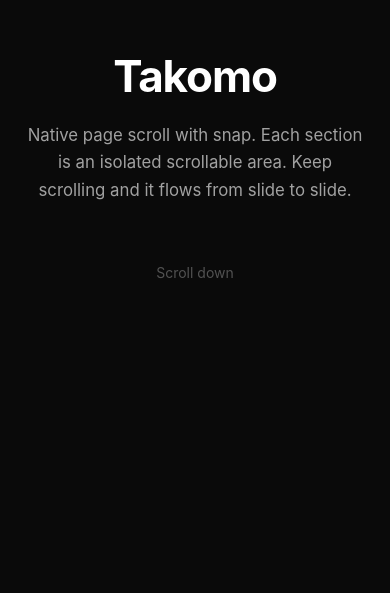
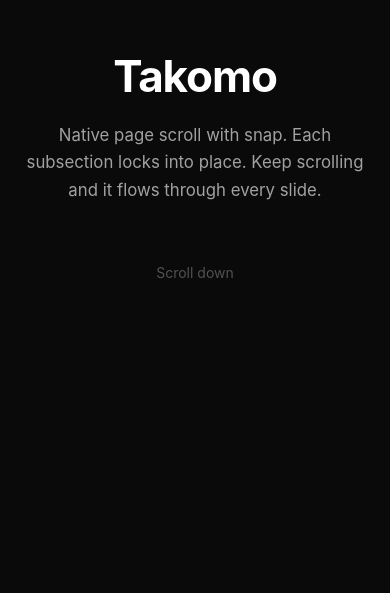
Before and after one commit to ktnlvr/takomo, a Next.js app: page / in a window 390 px wide. Shown: the part 251-844 px from the top of the page. Built offline with nearby package versions, Linux system fonts and the light colour scheme.

Commit message:
Make a nice scrollable layout

```diff
--- a/app/components/ScrollSection.tsx
+++ b/app/components/ScrollSection.tsx
@@ -1,8 +1,10 @@
 "use client";
 
 import { useEffect, useRef, useState } from "react";
+import { useLenis } from "lenis/react";
+import Snap from "lenis/snap";
 
-// ── Data model (composable) ──────────────────────
+// ── Data model ───────────────────────────────────
 interface SlideDef {
   id: string;
   title: string;
@@ -22,111 +24,60 @@
     id: "aa",
     label: "AA",
     slides: [
-      {
-        id: "aa-1",
-        title: "Origins",
-        text: "Every great project begins with a single question. What are we building, and why does it matter? The answer shapes everything that follows.",
-        imageW: 600,
-        imageH: 400,
-      },
-      {
-        id: "aa-2",
-        title: "Vision",
-        text: "A clear vision cuts through complexity. It is the north star that keeps the team aligned when decisions get hard and trade-offs multiply.",
-        imageW: 600,
-        imageH: 450,
-      },
-      {
-        id: "aa-3",
-        title: "Scope",
-        text: "Knowing what not to build is as important as knowing what to build. Scope discipline separates shipped products from endless prototypes.",
-        imageW: 600,
-        imageH: 350,
-      },
-      {
-        id: "aa-4",
-        title: "Foundation",
-        text: "The first architecture decisions echo for years. Invest in clean interfaces, explicit boundaries, and a foundation that welcomes change.",
-        imageW: 600,
-        imageH: 500,
-      },
+      { id: "aa-1", title: "Origins", text: "Every great project begins with a single question. What are we building, and why does it matter? The answer shapes everything that follows.", imageW: 600, imageH: 400 },
+      { id: "aa-2", title: "Vision", text: "A clear vision cuts through complexity. It is the north star that keeps the team aligned when decisions get hard and trade-offs multiply.", imageW: 600, imageH: 450 },
+      { id: "aa-3", title: "Scope", text: "Knowing what not to build is as important as knowing what to build. Scope discipline separates shipped products from endless prototypes.", imageW: 600, imageH: 350 },
+      { id: "aa-4", title: "Foundation", text: "The first architecture decisions echo for years. Invest in clean interfaces, explicit boundaries, and a foundation that welcomes change.", imageW: 600, imageH: 500 },
     ],
   },
   {
     id: "bb",
     label: "BB",
     slides: [
-      {
-        id: "bb-1",
-        title: "Prototype",
-        text: "Build the smallest thing that proves the riskiest assumption. Speed of learning compounds. Throw it away when you are done.",
-        imageW: 550,
-        imageH: 420,
-      },
-      {
-        id: "bb-2",
-        title: "Iterate",
-        text: "Rough edges are information, not failure. Each iteration sharpens the model of what the system needs to be. Measure, learn, adjust.",
-        imageW: 600,
-        imageH: 380,
-      },
-      {
-        id: "bb-3",
-        title: "Integrate",
-        text: "Systems are not islands. The seams between components carry more complexity than the components themselves. Design the edges first.",
-        imageW: 500,
-        imageH: 450,
-      },
-      {
-        id: "bb-4",
-        title: "Harden",
-        text: "Assertions, bounds, and invariants are not overhead. They are the safety net that lets you move fast without breaking things in production.",
-        imageW: 580,
-        imageH: 400,
-      },
+      { id: "bb-1", title: "Prototype", text: "Build the smallest thing that proves the riskiest assumption. Speed of learning compounds. Throw it away when you are done.", imageW: 550, imageH: 420 },
+      { id: "bb-2", title: "Iterate", text: "Rough edges are information, not failure. Each iteration sharpens the model of what the system needs to be. Measure, learn, adjust.", imageW: 600, imageH: 380 },
+      { id: "bb-3", title: "Integrate", text: "Systems are not islands. The seams between components carry more complexity than the components themselves. Design the edges first.", imageW: 500, imageH: 450 },
+      { id: "bb-4", title: "Harden", text: "Assertions, bounds, and invariants are not overhead. They are the safety net that lets you move fast without breaking things in production.", imageW: 580, imageH: 400 },
     ],
   },
   {
     id: "cc",
     label: "CC",
     slides: [
-      {
-        id: "cc-1",
-        title: "Deploy",
-        text: "Shipping is a feature. The ability to push changes confidently, roll back safely, and observe what happens is the real product.",
-        imageW: 600,
-        imageH: 430,
-      },
-      {
-        id: "cc-2",
-        title: "Observe",
-        text: "Metrics, logs, and traces are not afterthoughts. Instrument from day one. You cannot improve what you cannot measure.",
-        imageW: 550,
-        imageH: 470,
-      },
-      {
-        id: "cc-3",
-        title: "Evolve",
-        text: "The best systems are not the ones that are perfect on launch day. They are the ones that can adapt when the world changes around them.",
-        imageW: 600,
-        imageH: 390,
-      },
+      { id: "cc-1", title: "Deploy", text: "Shipping is a feature. The ability to push changes confidently, roll back safely, and observe what happens is the real product.", imageW: 600, imageH: 430 },
+      { id: "cc-2", title: "Observe", text: "Metrics, logs, and traces are not afterthoughts. Instrument from day one. You cannot improve what you cannot measure.", imageW: 550, imageH: 470 },
+      { id: "cc-3", title: "Evolve", text: "The best systems are not the ones that are perfect on launch day. They are the ones that can adapt when the world changes around them.", imageW: 600, imageH: 390 },
     ],
   },
 ];
 
-// ── A single scrollable subsection (text + image) ─
+// ── Build a lookup: slide id → { sectionId, indexInSection } ──
+function buildSectionMap(sections: SectionDef[]) {
+  const map = new Map<string, { sectionId: string; index: number }>();
+  sections.forEach((section) => {
+    section.slides.forEach((slide, i) => {
+      map.set(slide.id, { sectionId: section.id, index: i });
+    });
+  });
+  return map;
+}
+
+// ── A single subsection (page-level slide) ───────
 function SubSlide({
   slide,
   sectionLabel,
   index,
+  totalInSection,
+  isHighlighted,
 }: {
   slide: SlideDef;
   sectionLabel: string;
   index: number;
+  totalInSection: number;
+  isHighlighted: boolean;
 }) {
   return (
-    <div data-sub={slide.id} className="subsection">
+    <div data-sub={slide.id} className="slide subsection-slide">
       <div className="subsection-text">
         <span className="text-xs font-medium tracking-widest text-neutral-500 uppercase">
           {sectionLabel} / {index + 1}
@@ -143,103 +94,12 @@
           className="max-w-full max-h-[50vh] rounded-xl object-cover max-md:max-h-[32vh]"
         />
       </div>
-    </div>
-  );
-}
-
-// ── A section: 100vh locked frame + isolated scroll ─
-function SectionBlock({ section }: { section: SectionDef }) {
-  const [activeIndex, setActiveIndex] = useState(0);
-  const scrollElRef = useRef<HTMLDivElement>(null);
-
-  useEffect(() => {
-    const el = scrollElRef.current;
-    if (!el) return;
-
-    let scrollTimer: ReturnType<typeof setTimeout>;
-    let isSnapping = false;
-
-    const getSubEls = () =>
-      Array.from(el.querySelectorAll<HTMLElement>("[data-sub]"));
-
-    const getNearestIndex = () => {
-      const containerRect = el.getBoundingClientRect();
-      const mid = containerRect.top + containerRect.height / 2;
-      const subEls = getSubEls();
-      let best = 0;
-      let bestDist = Infinity;
-      subEls.forEach((subEl, i) => {
-        const rect = subEl.getBoundingClientRect();
-        const center = rect.top + rect.height / 2;
-        const dist = Math.abs(center - mid);
-        if (dist < bestDist) {
-          bestDist = dist;
-          best = i;
-        }
-      });
-      return best;
-    };
-
-    const updateSlider = () => {
-      setActiveIndex(getNearestIndex());
-    };
-
-    const snapToNearest = () => {
-      if (isSnapping) return;
-
-      const subEls = getSubEls();
-      if (!subEls.length) return;
-
-      const best = getNearestIndex();
-      const containerRect = el.getBoundingClientRect();
-      const mid = containerRect.top + containerRect.height / 2;
-      const bestRect = subEls[best].getBoundingClientRect();
-      const bestCenter = bestRect.top + bestRect.height / 2;
-      const error = Math.abs(bestCenter - mid);
-
-      // Already snapped — nothing to do
-      if (error < 2) return;
-
-      // Snap into place
-      isSnapping = true;
-      setActiveIndex(best);
-      el.scrollTo({ top: subEls[best].offsetTop, behavior: "smooth" });
-      setTimeout(() => {
-        isSnapping = false;
-      }, 400);
-    };
-
-    const onScroll = () => {
-      updateSlider();
-      clearTimeout(scrollTimer);
-      scrollTimer = setTimeout(snapToNearest, 120);
-    };
-
-    // Ensure we start snapped to the first subsection
-    updateSlider();
-
-    el.addEventListener("scroll", onScroll, { passive: true });
-    return () => {
-      el.removeEventListener("scroll", onScroll);
-      clearTimeout(scrollTimer);
-    };
-  }, []);
-
-  return (
-    <div className="section-frame">
-      <div className="section-scroll" ref={scrollElRef}>
-        {section.slides.map((slide, i) => (
-          <SubSlide key={slide.id} slide={slide} sectionLabel={section.label} index={i} />
-        ))}
-      </div>
-
-      <div className="subsection-slider">
-        {section.slides.map((s, i) => (
+      {/* Slider dots — left side, spans this section */}
+      <div className="slide-dots">
+        {Array.from({ length: totalInSection }, (_, i) => (
           <div
-            key={s.id}
-            className={`w-1.5 h-1.5 rounded-full transition-all duration-300 ${
-              i === activeIndex ? "bg-white scale-150" : "bg-neutral-700"
-            }`}
+            key={i}
+            className={`slide-dot ${i === index && isHighlighted ? "slide-dot--active" : ""}`}
           />
         ))}
       </div>
@@ -247,32 +107,74 @@
   );
 }
 
-// ── Full-page hero ───────────────────────────────
+// ── Transition slide ─────────────────────────────
+function TransitionSlide({ label, count }: { label: string; count: number }) {
+  return (
+    <div className="slide transition-slide">
+      <span className="transition-label">{label}</span>
+      <span className="transition-sub">{count} ideas</span>
+    </div>
+  );
+}
+
+// ── Hero ─────────────────────────────────────────
 function Hero() {
   return (
-    <section className="hero">
+    <section className="slide hero">
       <h1 className="text-6xl font-bold text-white mb-6 tracking-tight">Takomo</h1>
       <p className="text-xl text-neutral-400 leading-relaxed max-w-xl">
-        Native page scroll with snap. Each section is an isolated scrollable
-        area. Keep scrolling and it flows from slide to slide.
+        Native page scroll with snap. Each subsection locks into place. Keep
+        scrolling and it flows through every slide.
       </p>
       <div className="mt-16 text-neutral-600 text-sm animate-bounce">Scroll down</div>
     </section>
   );
 }
 
-// ── Transition slide (section intro) ─────────────
-function TransitionSlide({ label, count }: { label: string; count: number }) {
-  return (
-    <div className="transition-slide">
-      <span className="transition-label">{label}</span>
-      <span className="transition-sub">{count} ideas</span>
-    </div>
-  );
-}
+// ── Page ─────────────────────────────────────────
+export default function ScrollSection() {
+  const [activeIndices, setActiveIndices] = useState<Record<string, number>>({});
+  const sectionMapRef = useRef(buildSectionMap(SECTIONS));
+  const snapRef = useRef<Snap | null>(null);
 
-// ── Page composition ─────────────────────────────
-export default function ScrollSection() {
+  // Set up Lenis snap once the Lenis instance is available
+  useLenis((lenis) => {
+    if (snapRef.current) return;
+
+    // Wait one frame so the DOM elements exist
+    requestAnimationFrame(() => {
+      const els = document.querySelectorAll<HTMLElement>("[data-sub]");
+      if (!els.length) return;
+
+      const snap = new Snap(lenis, { type: "mandatory" });
+      snap.addElements(Array.from(els), { align: "start" });
+      snapRef.current = snap;
+    });
+  });
+
+  // IntersectionObserver — track which subsection is centered → update dots
+  useEffect(() => {
+    const map = sectionMapRef.current;
+
+    const observer = new IntersectionObserver(
+      (entries) => {
+        entries.forEach((entry) => {
+          if (entry.isIntersecting) {
+            const id = entry.target.getAttribute("data-sub");
+            const info = id ? map.get(id) : undefined;
+            if (info) {
+              setActiveIndices((prev) => ({ ...prev, [info.sectionId]: info.index }));
+            }
+          }
+        });
+      },
+      { threshold: 0.55 }
+    );
+
+    document.querySelectorAll<HTMLElement>("[data-sub]").forEach((el) => observer.observe(el));
+    return () => observer.disconnect();
+  }, []);
+
   return (
     <>
       <Hero />
@@ -280,12 +182,21 @@
       {SECTIONS.map((section) => (
         <div key={section.id}>
           <TransitionSlide label={section.label} count={section.slides.length} />
-          <SectionBlock section={section} />
+          {section.slides.map((slide, i) => (
+            <SubSlide
+              key={slide.id}
+              slide={slide}
+              sectionLabel={section.label}
+              index={i}
+              totalInSection={section.slides.length}
+              isHighlighted={activeIndices[section.id] === i}
+            />
+          ))}
         </div>
       ))}
 
-      <footer className="footer">
-        <p>Takomo &mdash; native scroll-snap layout</p>
+      <footer className="slide footer">
+        <p>Takomo &mdash; Lenis scroll-snap layout</p>
       </footer>
     </>
   );
--- a/app/globals.css
+++ b/app/globals.css
@@ -1,14 +1,4 @@
 @import "tailwindcss";
-
-:root {
-  --vh: 1vh;
-  --nav-height: 0px;
-}
-
-html {
-  scroll-snap-type: y mandatory;
-  scroll-behavior: smooth;
-}
 
 html,
 body {
@@ -16,26 +6,25 @@
   padding: 0;
   background: #0a0a0a;
   color: #e5e5e5;
-  font-family:
-    "Inter",
-    system-ui,
-    -apple-system,
-    sans-serif;
-  /* Smooth momentum scrolling on iOS */
-  -webkit-overflow-scrolling: touch;
+  font-family: "Inter", system-ui, -apple-system, sans-serif;
 }
 
-/* Fallback: use 100dvh where supported for accurate mobile height */
-.hero,
-.transition-slide,
-.section-frame {
+/* Lenis smooth scroll — disable browser default snap,
+   lenis/snap handles all snapping. */
+html.lenis {
+  scroll-behavior: auto;
+}
+
+/* ── Every visible screen is a "slide" ─────────── */
+.slide {
   height: 100vh;
   height: 100dvh;
+  position: relative;
+  overflow: hidden;
 }
 
-/* ── Hero ────────────────────────────────────── */
+/* ── Hero ──────────────────────────────────────── */
 .hero {
-  scroll-snap-align: start;
   display: flex;
   flex-direction: column;
   align-items: center;
@@ -44,15 +33,13 @@
   padding: 24px;
 }
 
-/* ── Transition Slide ────────────────────────── */
+/* ── Transition Slide ──────────────────────────── */
 .transition-slide {
-  scroll-snap-align: start;
   display: flex;
   flex-direction: column;
   align-items: center;
   justify-content: center;
   gap: 8px;
-  background: #0a0a0a;
 }
 
 .transition-label {
@@ -71,45 +58,12 @@
   text-transform: uppercase;
 }
 
-/* ── Section Frame (snap target) ─────────────── */
-.section-frame {
-  scroll-snap-align: start;
-  display: flex;
-  margin: 0 14%;
-  position: relative;
-  overflow: hidden;
-}
-
-/* ── Isolated scrollable subsections ───────────
-   No CSS snap here — JS enforces snapping instead.
-   No overscroll-behavior: contain — so when the user
-   reaches the last subsection, the scroll chains into
-   the page and continues to the next slide. */
-.section-scroll {
-  flex: 1;
-  overflow-y: auto;
-  overflow-x: hidden;
-  scrollbar-width: none;
-  -webkit-overflow-scrolling: touch;
-  overscroll-behavior-y: auto;
-  display: flex;
-  flex-direction: column;
-  position: relative;
-}
-
-.section-scroll::-webkit-scrollbar {
-  display: none;
-}
-
-/* Each subsection is exactly one container height.
-   JS snaps to the nearest one on every scroll-end. */
-.subsection {
-  flex-shrink: 0;
-  height: 100%;
+/* ── Subsection slide (text + image) ───────────── */
+.subsection-slide {
   display: flex;
   align-items: stretch;
   gap: 24px;
-  padding: 48px 0;
+  padding: 48px 14%;
 }
 
 .subsection-text {
@@ -129,10 +83,10 @@
   min-height: 0;
 }
 
-/* ── Subsection slider (left of frame) ────────── */
-.subsection-slider {
+/* ── Slider dots (left side of each subsection) ── */
+.slide-dots {
   position: absolute;
-  left: -24px;
+  left: calc(14% - 24px);
   top: 50%;
   transform: translateY(-50%);
   display: flex;
@@ -141,11 +95,23 @@
   z-index: 10;
 }
 
-/* ── Footer ──────────────────────────────────── */
+.slide-dot {
+  width: 6px;
+  height: 6px;
+  border-radius: 9999px;
+  background: #333;
+  transition: all 0.3s ease;
+}
+
+.slide-dot--active {
+  background: #fff;
+  transform: scale(1.6);
+}
+
+/* ── Footer ────────────────────────────────────── */
 .footer {
   height: 40vh;
   height: 40dvh;
-  scroll-snap-align: start;
   display: flex;
   align-items: center;
   justify-content: center;
@@ -153,19 +119,13 @@
   font-size: 0.875rem;
 }
 
-/* ── Mobile / tablet (≤ 768px) ───────────────────
-   Stack: image on top, text below. The whole page and
-   inner section both scroll naturally with momentum. */
+/* ── Mobile / tablet (≤ 768px) ─────────────────── */
 @media (max-width: 768px) {
-  .section-frame {
-    margin: 0 6%;
-  }
-
-  .subsection {
-    flex-direction: column-reverse; /* image (2nd child) goes on top */
+  .subsection-slide {
+    flex-direction: column-reverse;
     align-items: stretch;
     gap: 8px;
-    padding: 16px 0;
+    padding: 16px 6%;
   }
 
   .subsection-text {
@@ -187,8 +147,8 @@
     justify-content: center;
   }
 
-  .subsection-slider {
-    left: -10px;
+  .slide-dots {
+    left: 6%;
     gap: 8px;
   }
 
--- a/app/layout.tsx
+++ b/app/layout.tsx
@@ -1,4 +1,5 @@
 import type { Metadata } from "next";
+import { Providers } from "./providers";
 import "./globals.css";
 
 export const metadata: Metadata = {
@@ -13,7 +14,9 @@
 }) {
   return (
     <html lang="en">
-      <body>{children}</body>
+      <body>
+        <Providers>{children}</Providers>
+      </body>
     </html>
   );
 }
--- /dev/null
+++ b/app/providers.tsx
@@ -0,0 +1,11 @@
+"use client";
+
+import { ReactLenis } from "lenis/react";
+
+export function Providers({ children }: { children: React.ReactNode }) {
+  return (
+    <ReactLenis root options={{ allowNestedScroll: true }}>
+      {children}
+    </ReactLenis>
+  );
+}
--- a/package.json
+++ b/package.json
@@ -10,6 +10,7 @@
   },
   "dependencies": {
     "@tailwindcss/postcss": "^4.3.3",
+    "lenis": "^1.3.26",
     "next": "^15.3.3",
     "postcss": "^8.5.27",
     "react": "^19.1.0",
```
Also changed, not shown: 1 other file (tests, documents, lock files or other folders).
